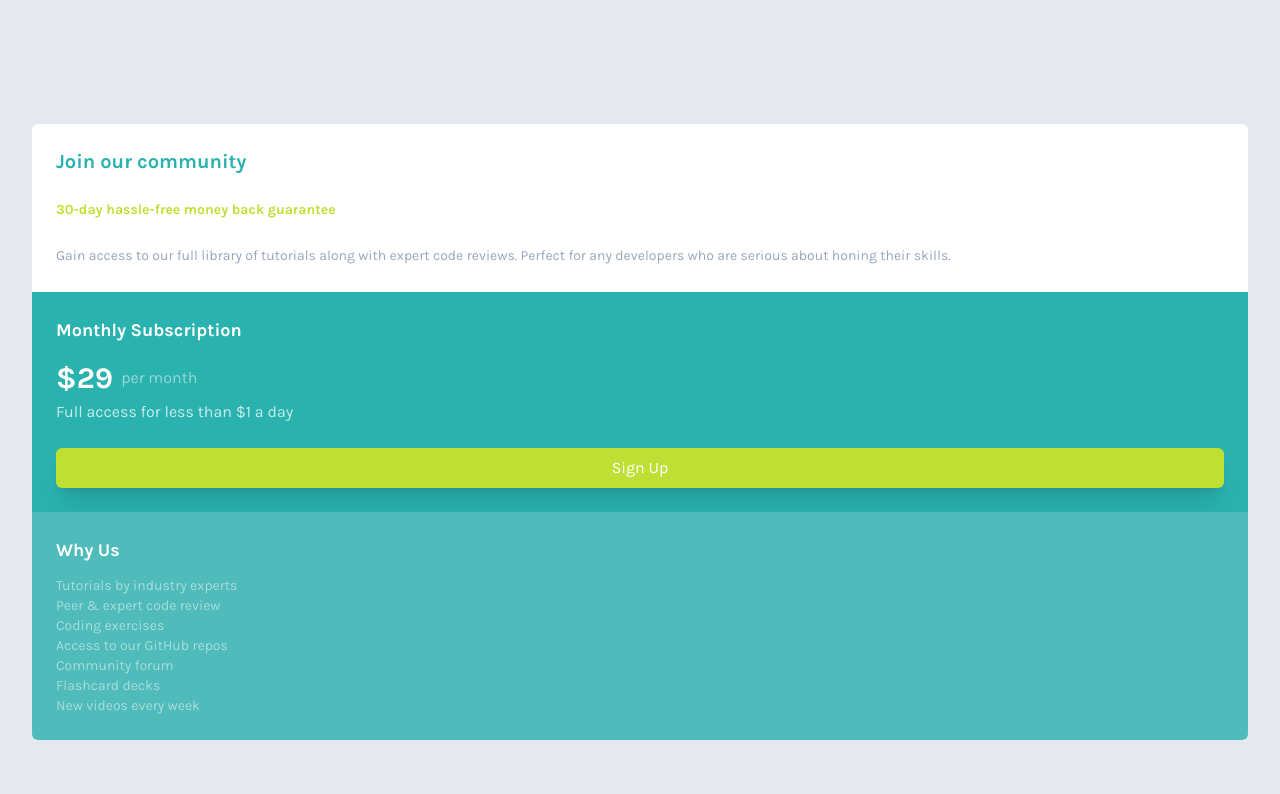
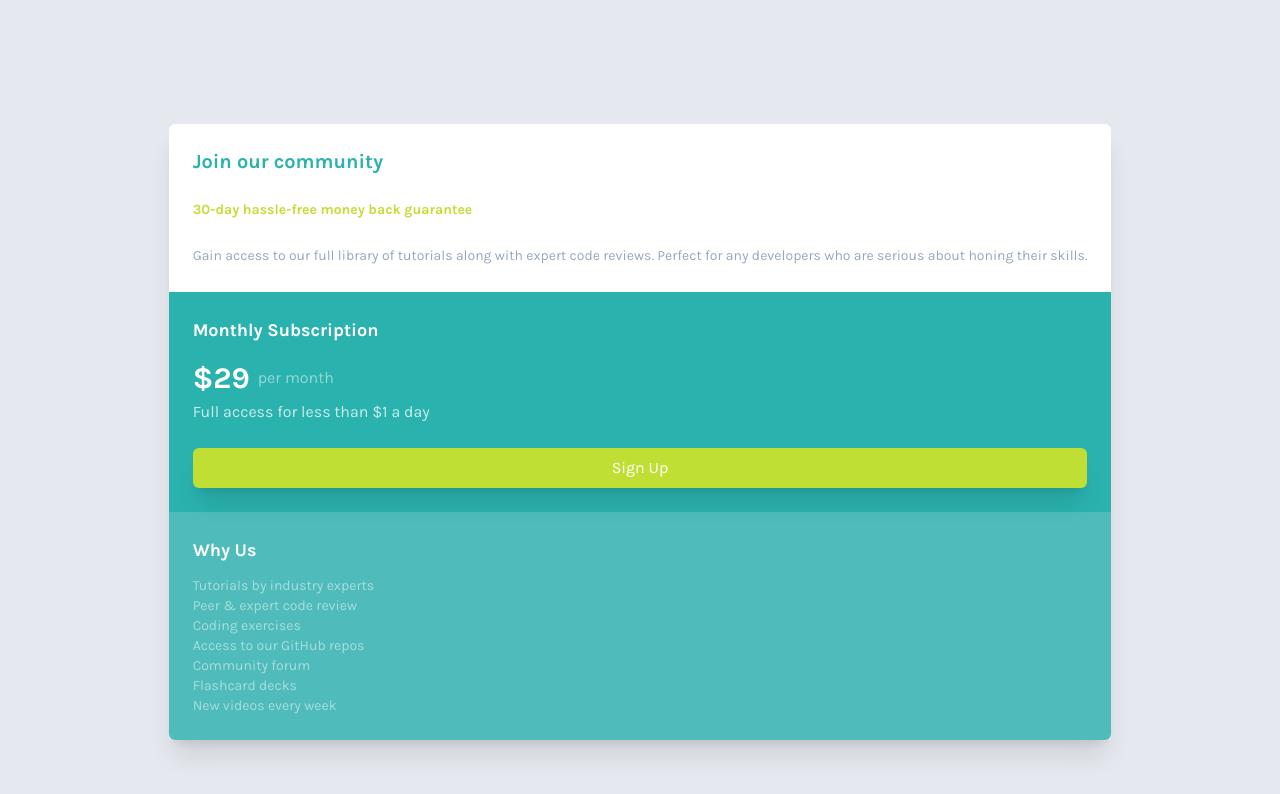
Before and after one commit to fkrunic/frontend-mentor-single-price-grid-component, a Vue app: page / in a window 1280 px wide. Shown: the top 794 px of the page. Built offline with nearby package versions, Linux system fonts and the light colour scheme.

Commit message:
added shadow to mobile

```diff
--- a/src/App.vue
+++ b/src/App.vue
@@ -8,6 +8,7 @@ onMounted(() => {
 
 <template>
   <div class="flex flex-col items-center justify-center min-h-screen m-8">
+    <div class="shadow-xl">
       <div class="flex flex-col items-start gap-6 w-full p-6 bg-white rounded-t-md">
         <p class="text-xl font-bold text-cyan">Join our community</p>
         <p class="font-bold text-bright-yellow text-sm">30-day hassle-free money back guarantee</p>
@@ -49,4 +50,5 @@ onMounted(() => {
         </div>
       </div>
     </div>
+  </div>
 </template>
```
Lines whose indentation alone changed are shown as unchanged.
